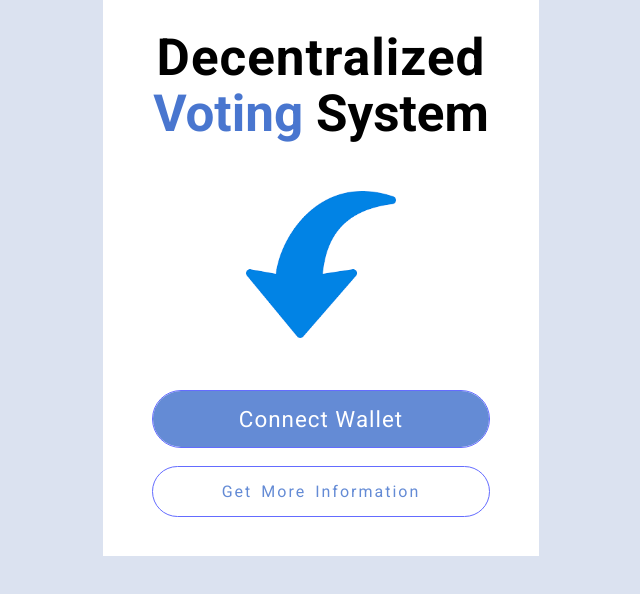
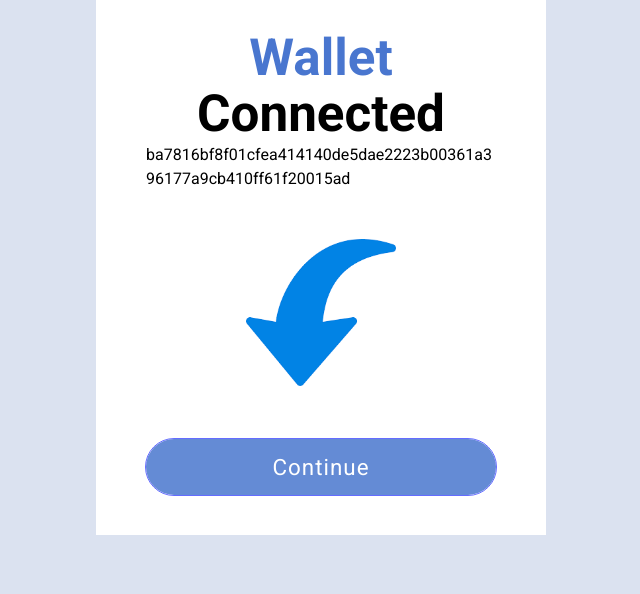
Before and after one commit to shuveksha/voting_dapp, a React (Create React App) app: page / in a window 1280 px wide. Shown: the top 594 px of the page, without its empty margins (319-959 px from the left). Built offline with nearby package versions, Linux system fonts and the light colour scheme.

Commit message:
added walletconnected component

```diff
--- a/src/App.js
+++ b/src/App.js
@@ -3,15 +3,18 @@ import { BrowserRouter,Routes, Route } from 'react-router-dom';
 import AddCandidate from './pages/Admin/AddCandidate';
 // user route
 import Home from './pages/User/Home';
+import WalletConnected from './pages/User/WalletConnected';
 // user route
 
 function App() {
   return (
     <div className="App">
       <BrowserRouter>
+      {/* wallet connected component  */}
+          <WalletConnected/>
         <Routes>
           {/* user route  */}
-          <Route path='/' element={<Home/>} />
+          {/* <Route path='/' element={<Home/>} /> */}
           {/* user route  */}
 
           <Route path='/AddCandidate' element={<AddCandidate/>}/>
--- a/src/index.css
+++ b/src/index.css
@@ -43,7 +43,7 @@ h1 {
 
 .main-card {
   background-color: #ffffff;
-  width: fit-content;
+  width: 450px;
   padding: 30px 50px;
   margin: auto;
   font-family: 'Roboto', sans-serif;
@@ -65,6 +65,11 @@ h1 {
   bottom: 5px;
   left: 50%;
   transform: translateX(-50%);
+}
+
+.main-card-address p {
+  word-wrap: break-word;
+  text-align: justify;
 }
 
 .btn {
--- /dev/null
+++ b/src/pages/User/WalletConnected.jsx
@@ -0,0 +1,36 @@
+import downloadImage from '../../assets/img/download.png';
+
+
+const WalletConnected = () => {
+  return (
+    <div>
+         <div>
+      <div className="main-card">
+        <div className="main-card-title">
+          <h1>
+            <span className="dark-blue-text">Wallet </span>
+            <br />
+            Connected
+          </h1>
+        </div>
+
+        <div className="main-card-address">
+            <p>ba7816bf8f01cfea414140de5dae2223b00361a396177a9cb410ff61f20015ad</p>
+        </div>
+
+        <div className="main-card-img">
+          <img src={downloadImage} alt="arrow home" />
+        </div>
+
+        <div className="main-card-button1">
+          <button className='btn'>
+            Continue</button>
+        </div>
+
+      </div>
+    </div>
+    </div>
+  )
+}
+
+export default WalletConnected
```
